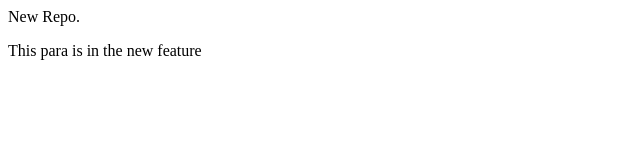
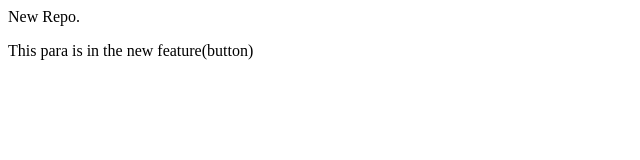
Before and after one commit to abhiiisss/LocalRepo, a plain HTML site: page index.html in a window 1280 px wide. Shown: the full height of the page, 0-640 px from the left. Drawn offline with Linux system fonts and the light colour scheme.

Commit message:
Add buttton1

```diff
--- a/index.html
+++ b/index.html
@@ -1,2 +1,2 @@
 <p>New Repo.</p>
-<p>This para is in the new feature</p>
+<p>This para is in the new feature(button)</p>
```
